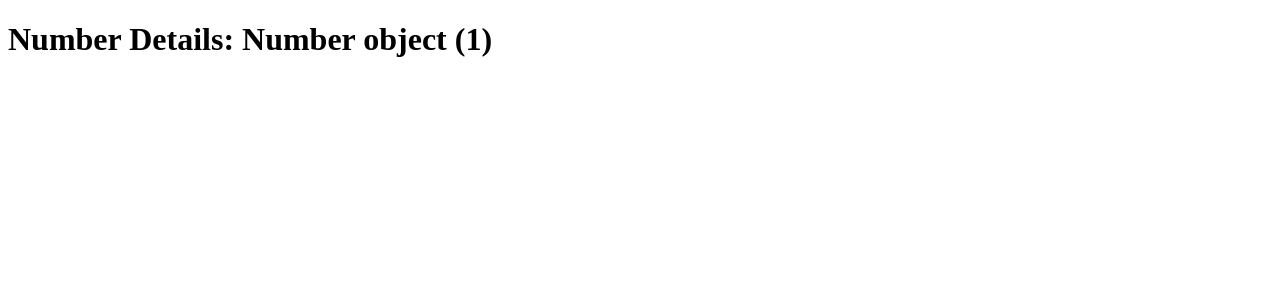
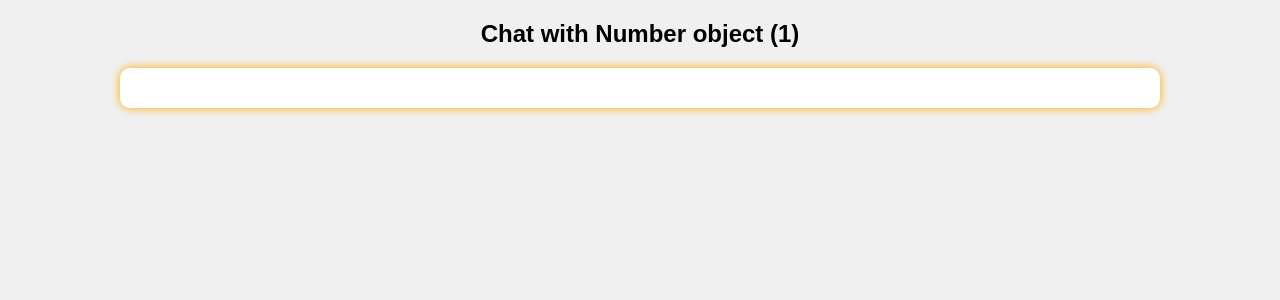
Before and after one commit to neamul-fahim/SMS-Service, a Django app: template message/templates/message/chat_window.html in a window 1280 px wide. Shown: the top 300 px of the page. Run offline with Django 4.2, Linux system fonts and the light colour scheme; the template is opened without the code that fills it: values that come from a table or form of the project are taken from there, others are empty; tables that the repository leaves empty hold one stand-in row (values such as "Sample post"); data that the repository does not hold is empty.

Commit message:
chatWindow

```diff
--- a/SMS_Service/settings.py
+++ b/SMS_Service/settings.py
@@ -42,7 +42,7 @@
     'django.middleware.security.SecurityMiddleware',
     'django.contrib.sessions.middleware.SessionMiddleware',
     'django.middleware.common.CommonMiddleware',
-    'django.middleware.csrf.CsrfViewMiddleware',
+    # 'django.middleware.csrf.CsrfViewMiddleware',
     'django.contrib.auth.middleware.AuthenticationMiddleware',
     'django.contrib.messages.middleware.MessageMiddleware',
     'django.middleware.clickjacking.XFrameOptionsMiddleware',
@@ -121,5 +121,6 @@
 
 DEFAULT_AUTO_FIELD = 'django.db.models.BigAutoField'
 ALLOWED_HOSTS = ['*']
-CSRF_TRUSTED_ORIGINS = ['https://8d21-103-126-218-160.ngrok-free.app']
+CSRF_TRUSTED_ORIGINS = ['https://8131-103-165-186-233.ngrok-free.app']
 CORS_ALLOW_ALL_ORIGINS = True
+CSRF_ALLOW_ALL_ORIGINS = True
--- a/message/admin.py
+++ b/message/admin.py
@@ -1,4 +1,5 @@
 from django.contrib import admin
-from .models import Message, Number
+from .models import Message, Number, HomePageDesign
 admin.site.register(Message)
 admin.site.register(Number)
+admin.site.register(HomePageDesign)
--- a/message/models.py
+++ b/message/models.py
@@ -15,3 +15,8 @@
 class Number(models.Model):
     number = models.CharField(max_length=30)
     timestamp = models.DateTimeField(auto_now_add=True)
+
+
+class HomePageDesign(models.Model):
+    introduction_header = models.CharField(max_length=100)
+    introduction_body = models.CharField(max_length=1000)
--- a/message/templates/message/chat_window.html
+++ b/message/templates/message/chat_window.html
@@ -4,26 +4,143 @@
     <title>Number Details</title>
     <!-- Include jQuery library -->
     <script src="https://ajax.googleapis.com/ajax/libs/jquery/3.5.1/jquery.min.js"></script>
+    <style>
+      body {
+        font-family: Arial, sans-serif;
+        margin: 0;
+        padding: 0;
+        background-color: #f0f0f0;
+      }
+
+      /* Scroll bar style */
+      ::-webkit-scrollbar {
+        width: 8px;
+      }
+
+      ::-webkit-scrollbar-track {
+        background: #f1f1f1;
+      }
+
+      ::-webkit-scrollbar-thumb {
+        background: #888;
+        border-radius: 4px;
+      }
+
+      ::-webkit-scrollbar-thumb:hover {
+        background: #555;
+      }
+
+      .chat-header {
+        text-align: center;
+        margin-bottom: 20px;
+      }
+
+      .chat-container {
+        max-width: 1000px;
+        margin: 20px auto;
+        padding: 20px;
+        background-color: #fff;
+        border-radius: 10px;
+        box-shadow: 0 0 10px rgba(255, 165, 0, 1);
+      }
+
+      .chat-messages-container {
+        max-height: 400px; /* Adjust as needed */
+        overflow-y: auto;
+        padding-right: 16px; /* Add space for the scrollbar */
+      }
+
+      .chat-messages {
+        list-style: none;
+        padding: 0;
+        margin: 0;
+      }
+
+      .message {
+        background-color: #f2f2f2;
+        border-radius: 15px;
+        padding: 10px;
+        margin-bottom: 10px;
+        position: relative;
+      }
+
+      .message .content {
+        font-size: 16px;
+        color: #333;
+        line-height: 1.4;
+        padding: 5px;
+        margin-top: 5px;
+      }
+
+      .message .timestamp {
+        font-size: 12px;
+        color: #666;
+        position: absolute;
+        bottom: 5px;
+        right: 5px;
+      }
+
+      .message .from-number {
+        font-size: 14px;
+        color: #333;
+        margin-bottom: 5px;
+      }
+    </style>
   </head>
   <body>
-    <h1>Number Details: {{ number }}</h1>
-    <ul id="messages">
-      <!-- Messages will be dynamically added here -->
-    </ul>
+    <div class="chat-header">
+      <h2>Chat with {{ number }}</h2>
+    </div>
+    <div class="chat-container">
+      <div class="chat-messages-container" id="chat-messages-container">
+        <ul class="chat-messages" id="messages">
+          <!-- Messages will be dynamically added here -->
+        </ul>
+      </div>
+    </div>
 
     <script>
-      var chatWindowUrl = "{% url 'chat_window' number %}";
+      var chatWindowUrl = "{% url 'message' number %}";
+
+      function formatTimestamp(timestamp) {
+        var date = new Date(timestamp);
+        return date.toLocaleString();
+      }
+
+      function scrollToBottom() {
+        var container = $("#chat-messages-container");
+        container.scrollTop(container.prop("scrollHeight"));
+      }
 
       function updateMessages() {
+        var container = $("#chat-messages-container");
+        var isAtBottom =
+          container.prop("scrollHeight") - container.scrollTop() ===
+          container.outerHeight();
+
         $.ajax({
           url: chatWindowUrl,
           success: function (data) {
-            $("#messages").empty();
+            console.log("Received data:", data);
+            var messagesContainer = $("#messages");
+            var shouldScroll = isAtBottom; // Determine if the scroll bar should stay at the bottom
+
+            messagesContainer.empty();
             $.each(data.messages, function (index, message) {
-              $("#messages").append(
-                "<li>" + message.body + " - " + message.timestamp + "</li>"
-              );
+              console.log("Message:", message);
+              var formattedTimestamp = formatTimestamp(message.timestamp);
+              var messageHtml = `
+                          <li class="message">
+                              <div class="from-number">${message.from_number}</div>
+                              <div class="content">${message.message_body}</div>
+                              <div class="timestamp">${formattedTimestamp}</div>
+                          </li>`;
+              messagesContainer.append(messageHtml);
             });
+
+            if (shouldScroll) {
+              scrollToBottom(); // Scroll to bottom if the scroll bar was at the bottom
+            }
           },
           error: function (xhr, status, error) {
             console.error("Error fetching messages:", error);
@@ -33,7 +150,7 @@
 
       $(document).ready(function () {
         updateMessages();
-        setInterval(updateMessages, 5000); // Refresh messages every 5 seconds
+        setInterval(updateMessages, 3000);
       });
     </script>
   </body>
--- a/message/templates/message/home.html
+++ b/message/templates/message/home.html
@@ -66,7 +66,8 @@
   <body>
     <!-- Navigation Bar -->
     <nav class="navbar navbar-expand-lg navbar-light">
-      <a class="navbar-brand" href="/">Home</a>
+      <a class="navbar-brand" href="/">FAQ</a>
+      <a class="navbar-brand" href="/">About</a>
       <!-- Add other navigation links here -->
     </nav>
 
--- a/message/urls.py
+++ b/message/urls.py
@@ -6,5 +6,7 @@
     path('webhook/', views.WebhookView.as_view(), name='webhook'),
     path('chat-window/<str:number>/',
          views.ChatWindowView.as_view(), name='chat_window'),
+    path('message/<str:number>/',
+         views.MessageView.as_view(), name='message'),
 
 ]
--- a/message/views.py
+++ b/message/views.py
@@ -1,7 +1,7 @@
 from django.shortcuts import render
-from django.http import HttpResponse
+from django.http import HttpResponse, JsonResponse
 from django.views import View
-from .models import Message, Number
+from .models import Message, Number, HomePageDesign
 from twilio.twiml.messaging_response import MessagingResponse
 from django.views.decorators.csrf import csrf_exempt
 
@@ -42,10 +42,19 @@
 
     def get(self, request, *args, **kwargs):
         numbers = Number.objects.all()
+        homepage_design = HomePageDesign.objects.first()
         context = {
-            'numbers': numbers
+            'numbers': numbers,
+            'homepage_design': homepage_design
         }
         return render(request, self.template_name, context)
+
+
+class HomeDesignView(View):
+
+    def get(self, request, *args, **kwargs):
+        homepage_design = HomePageDesign.objects.first()
+        return render(request, 'home.html', {'homepage_design': homepage_design})
 
 
 class ChatWindowView(View):
@@ -53,11 +62,25 @@
 
     def get(self, request, number):
         messages = Message.objects.filter(
-            to_number=number).values('message_body', 'timestamp')
+            to_number=number)
         # return JsonResponse({'number_instance': number, 'messages': list(messages)})
-        print(f'--------------------------{number}---------------{messages}')
+        print(
+            f'--------------------------{number}---------------{list(messages)}')
         context = {
-            # 'number_instance': number,
-            'messages': list(messages)
+            'number': number,
+            # 'messages': list(messages)
         }
         return render(request, self.template_name, context)
+
+
+class MessageView(View):
+    def get(self, request, number):
+        messages = Message.objects.filter(
+            to_number=number)
+        # return JsonResponse({'number_instance': number, 'messages': list(messages)})
+        message_list = [{'from_number': message.from_number, 'message_body': message.message_body,
+                         'timestamp': message.timestamp} for message in messages]
+        print(
+            f'--------------------------{number}---------------{message_list}')
+
+        return JsonResponse({'number': number, 'messages': message_list})
```
Also changed, not shown: message/tests.py (+143 -76 lines), message/migrations/0003_homepagedesign.py (added).
